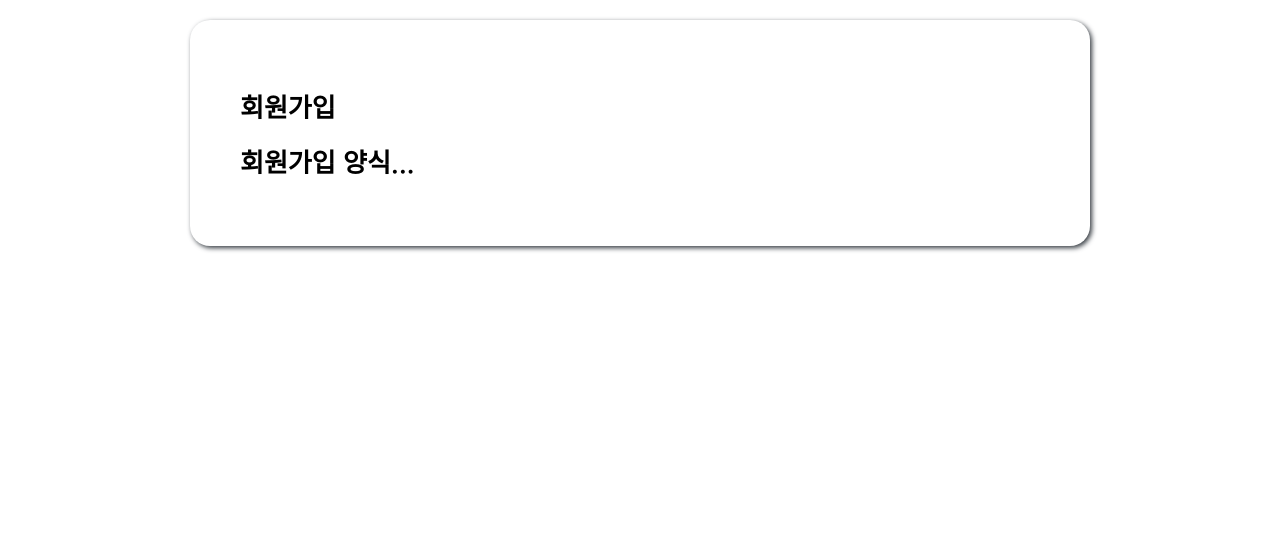
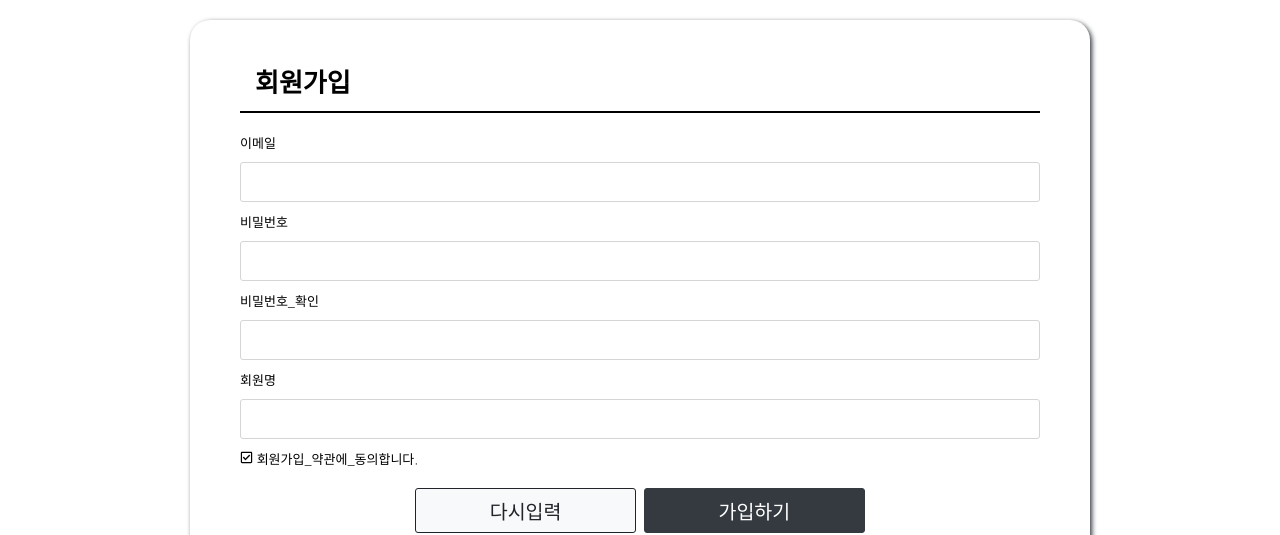
Before and after one commit to decl5th/react_project, a React (Create React App) app: page /member/join in a window 1280 px wide. Shown: the part 265-800 px from the top of the page. Built offline with nearby package versions, Linux system fonts and the light colour scheme.

Commit message:
공통 컴포넌트 - 메인 제목, 버튼, 입력 박스 , 회원 가입 페이지 구성

```diff
--- /dev/null
+++ b/src/commons/components/Buttons.js
@@ -0,0 +1,40 @@
+import React from "react";
+import styled, { css } from "styled-components";
+import { buttonColor } from "../../styles/color";
+import fontSize from "../../styles/fontSize";
+
+const {big} = fontSize;
+
+// 0 -> buttonColor의 첫번째 항목인 primary 컬러를 가져온다는 뜻
+export const BigButton = styled.button`
+    font-size: ${big};
+    height: 45px;
+    width: 100%;
+    border-radius: 3px;
+    cursor: pointer;
+  ${({color}) =>
+    buttonColor[color] &&
+    css`
+        background: ${buttonColor[color][0]};
+        color: ${buttonColor[color][1]};
+        border: 1px solid ${buttonColor[color][2]}
+        `}
+`;
+
+// 가입 버튼 배치 스타일링 설정 -> 다른 컴포넌트에서도 적용 가능한 버튼 배치 스타일링
+export const ButtonGroup = styled.div`
+    display: flex;
+    width: ${({width}) => width ? `${width}px` : '100%'};
+    margin: 20px auto;
+
+    button {
+        width: 0;
+        flex-grow: 1;
+
+    }
+
+    button + button {
+        margin-left: 7.5px;
+    }
+
+`;
--- /dev/null
+++ b/src/commons/components/InputBox.js
@@ -0,0 +1,13 @@
+import React from "react";
+import styled from "styled-components";
+
+const InputBox = styled.input`
+    border: 1px solid #d5d5d5;
+    height: 40px;
+    width: 100%;
+    border-radius: 3px;
+    padding: 0 10px; // 좌우 여백
+    margin: 10px 0;
+`;
+
+export default React.memo(InputBox);
--- a/src/commons/components/TitleBox.js
+++ b/src/commons/components/TitleBox.js
@@ -1,3 +1,13 @@
 import styled from 'styled-components';
+import fontSize from '../../styles/fontSize';
 
-export const MainTitle = styled.h1``;
+const { extraBig } = fontSize;
+
+export const MainTitle = styled.h1`
+    font-size: ${extraBig};
+    border-bottom: 2px solid #000;
+    padding: 0 15px 15px;
+    margin: 0 0 20px;
+    line-height: 1;
+
+`;
--- a/src/member/components/JoinForm.js
+++ b/src/member/components/JoinForm.js
@@ -1,8 +1,55 @@
 import React from "react";
+import { useTranslation } from "react-i18next";
+import { BigButton, ButtonGroup } from "../../commons/components/Buttons";
+import InputBox from "../../commons/components/InputBox";
+import { FaCheckSquare, FaRegCheckSquare } from "react-icons/fa";
+import styled from 'styled-components';
+
+const FormBox = styled.form`
+
+`;
+
+
 
 const JoinForm = () => {
-    return <h1>회원가입 양식...</h1>;
+    const { t } = useTranslation();
+    return (
+    <FormBox autoComplete="off">
+        <dl>
+            <dt>{t('이메일')}</dt>
+            <dd>
+                <InputBox type="text" />
+            </dd>
+        </dl>
+        <dl>
+            <dt>{t('비밀번호')}</dt>
+            <dd>
+                <InputBox type="password" />
+            </dd>
+        </dl>
+        <dl>
+            <dt>{t('비밀번호_확인')}</dt>
+            <dd>
+                <InputBox type="password" />
+            </dd>
+        </dl>
+        <dl>
+            <dt>{t('회원명')}</dt>
+            <dd>
+                <InputBox type="text" />
+            </dd>
+        </dl>
 
+        <div className="terms-agree">
+            <FaRegCheckSquare /> {t('회원가입_약관에_동의합니다.')}
+        </div>
+
+        <ButtonGroup width={450}>
+        <BigButton type="reset" color="light" >{t('다시입력')}</BigButton>
+        <BigButton type="submit" color="dark" >{t('가입하기')}</BigButton>
+        </ButtonGroup>
+    </FormBox>
+    );
 };
 
 export default React.memo(JoinForm);
--- a/src/member/pages/Join.js
+++ b/src/member/pages/Join.js
@@ -3,6 +3,7 @@
 import { useTranslation } from 'react-i18next';
 import JoinForm from '../components/JoinForm';
 import { OuterBox } from '../../commons/components/LayoutBox';
+import { MainTitle } from '../../commons/components/TitleBox';
 
 const Join = () => {
   const { t } = useTranslation();
@@ -13,7 +14,7 @@
         <title>{t('회원가입')}</title>
       </Helmet>
       <OuterBox>
-        <h1>{t('회원가입')}</h1>
+        <MainTitle>{t('회원가입')}</MainTitle>
         <JoinForm />
       </OuterBox>
     </>
--- a/src/styles/color.js
+++ b/src/styles/color.js
@@ -11,14 +11,13 @@
 };
 
 export const buttonColor = {
-    primary: [color.primary, '#fff'],
-    secondary: [color.secondary, '#fff'],
-    success: [color.success, '#fff'],
-    danger: [color.danger, '#fff'],
-    waring: [color.warning, '#212529'],
-    info: [color.info, '#fff'],
-    light: [color.light, '#212529'],
-    dark: [color.dark, '#fff'],
-    link: [color.link, '#007bff'],
+    primary: [color.primary, '#fff', color.primary],
+    secondary: [color.secondary, '#fff', color.secondary],
+    success: [color.success, '#fff', color.success],
+    danger: [color.danger, '#fff', color.danger],
+    waring: [color.warning, '#212529', '#212529'],
+    info: [color.info, '#fff', color.info],
+    light: [color.light, '#212529', '#212529'],
+    dark: [color.dark, '#fff', color.dark],
 
 };
```
